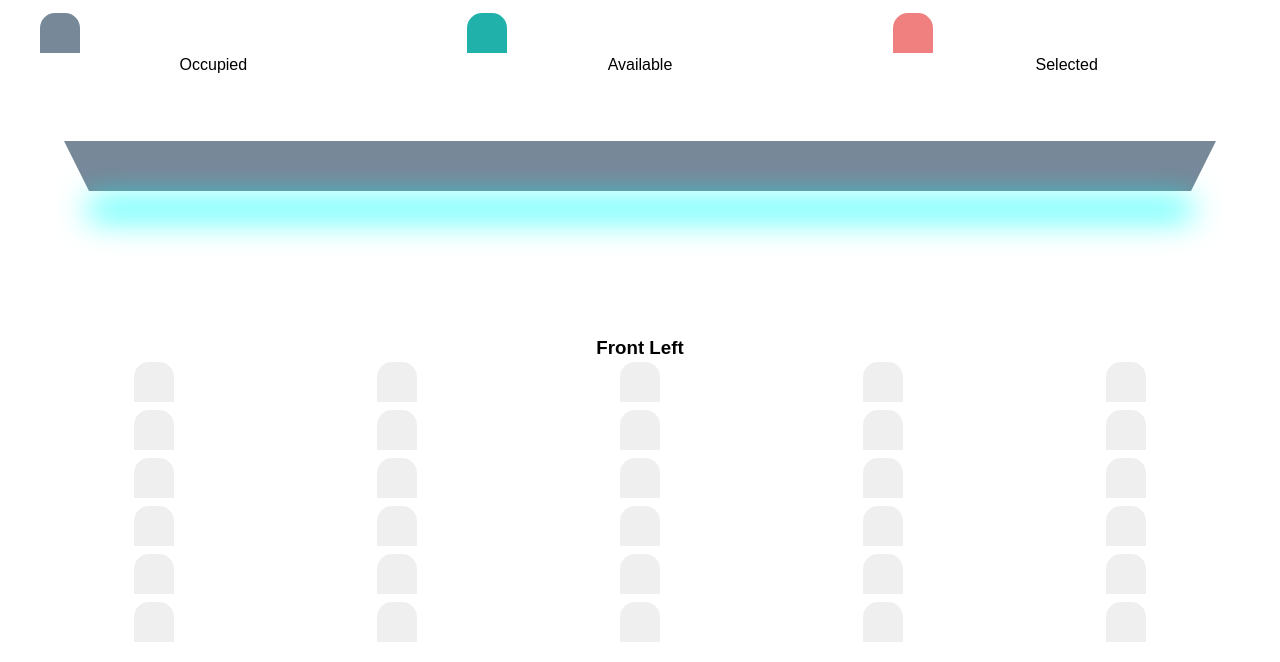
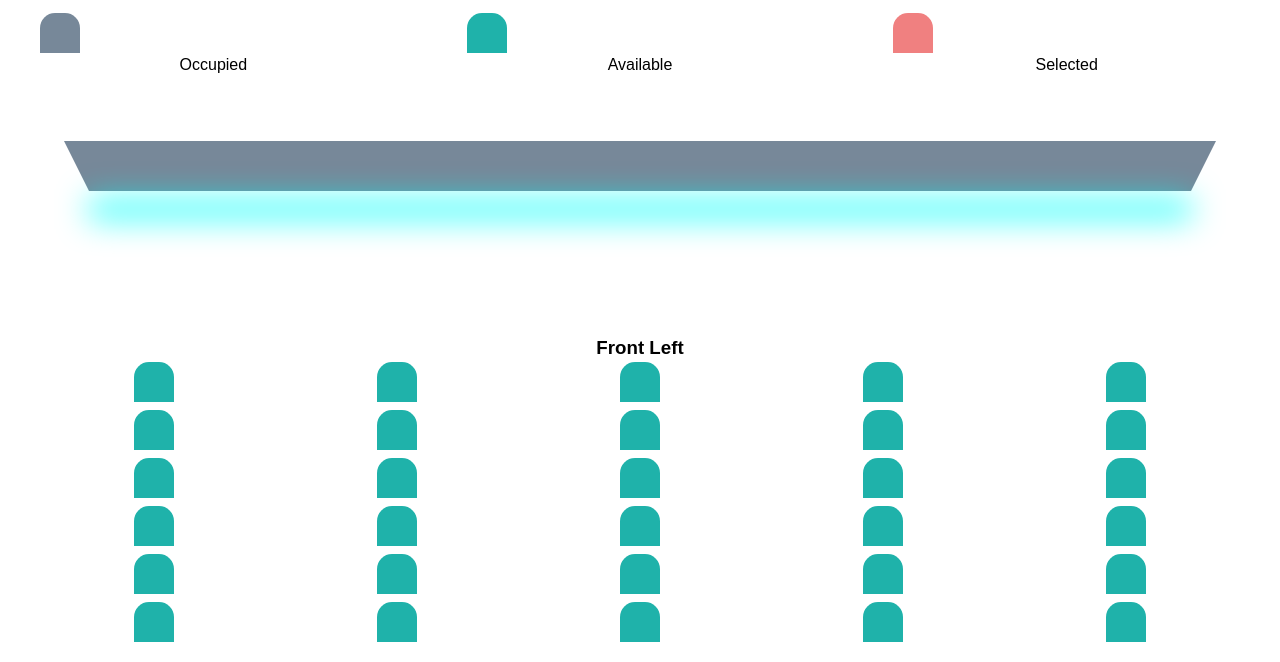
Before and after one commit to Holgermueller/seatselector, a plain HTML site: page index.html in a window 1280 px wide. Shown: the part 106-768 px from the top of the page. Drawn offline with Linux system fonts and the light colour scheme.

Commit message:
got buttons id to console log

```diff
--- a/css/styles.css
+++ b/css/styles.css
@@ -33,8 +33,9 @@ p.occupied::before {
   background-color: lightslategray;
 }
 
-p.available::before {
-  background-color: lightseagreen;
+p.available::before,
+.available-seat {
+  background-color: hsl(177, 70%, 41%);
 }
 
 p.selected::before {
--- a/index.js
+++ b/index.js
@@ -8,16 +8,26 @@ const createSeats = () => {
   const seatsContainers = document.getElementsByClassName("seats-containers");
 
   for (let i = 0; i < seatsContainers.length; i++) {
-    console.log(seatsContainers);
-
     for (let j = 1; j <= 30; j++) {
       const button = document.createElement("button");
       button.classList.add("seat");
+      button.classList.add("available-seat");
+      button.id = i + "-" + j;
+
       seatsContainers[i].appendChild(button);
     }
   }
 };
 
-const selectSeat = () => {};
+const selectSeat = () => {
+  const seats = document.getElementsByClassName("seat");
+
+  for (let i = 0; i < seats.length; i++) {
+    seats[i].addEventListener("click", (event) => {
+      console.log(event.target.id);
+    });
+  }
+};
 
 createSeats();
+selectSeat();
```
